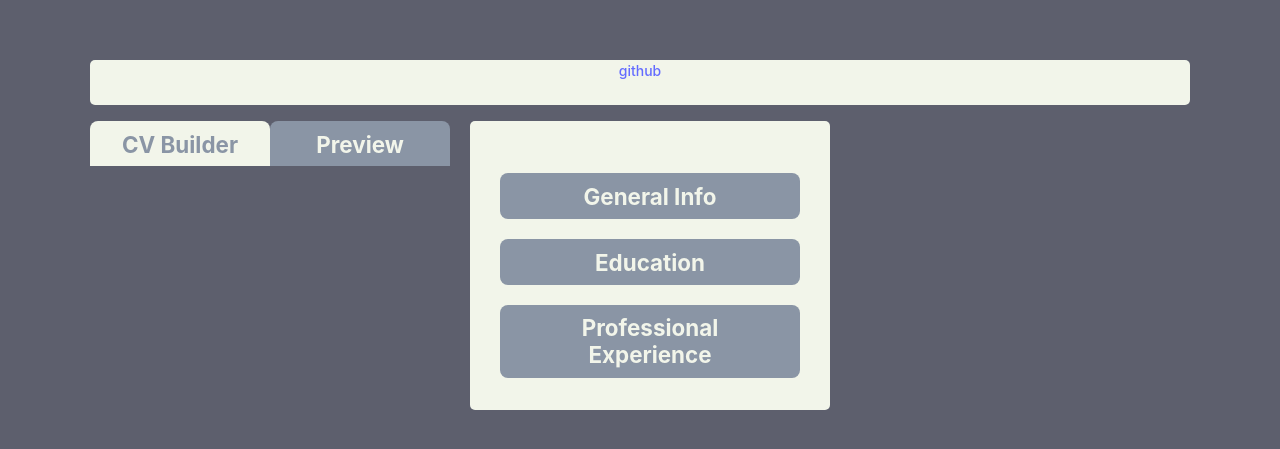
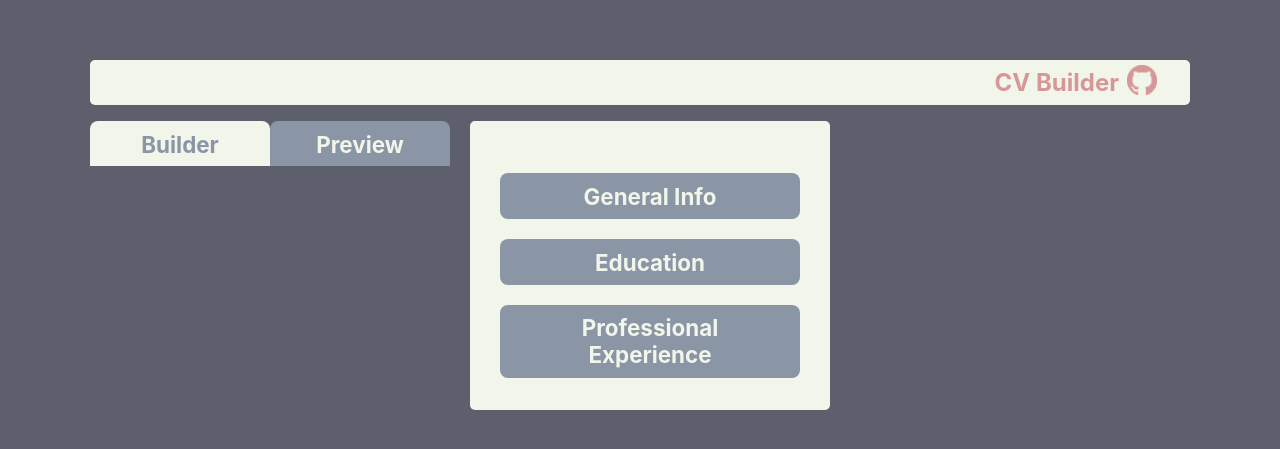
Before and after one commit to TCdotmake/cv-builder, a React (Vite) app: page / in a window 1280 px wide. Shown: the part 165-614 px from the top of the page. Built offline with nearby package versions, Linux system fonts and the light colour scheme.

Commit message:
finished header with link

```diff
--- a/src/App.jsx
+++ b/src/App.jsx
@@ -1,13 +1,13 @@
-import { Fragment, useState } from "react";
+import { useState } from "react";
 import "./App.css";
 import Preview from "./Preview";
 import Builder from "./Builder";
 import example from "./example";
 /** @jsxImportSource @emotion/react */
 import { css } from "@emotion/react";
-import { center, column, flex } from "./flexstyle";
+import { center, column, flex, row } from "./flexstyle";
 import { tabBtn } from "./btn";
-
+import logo from "./github-mark.png";
 const maincss = css`
   margin: 1rem 0;
   display: grid;
@@ -41,6 +41,25 @@ const headercss = css`
   background: var(--white);
   border-radius: 5px;
   margin: 1rem 0;
+  ${flex}
+  ${row}
+  ${center}
+  justify-content: flex-end;
+  padding: 0 3%;
+  gap: 0.5rem;
+  > h1 {
+    color: var(--red);
+    font-size: 1.5rem;
+  }
+`;
+
+const linkcss = css`
+  width: 40px;
+  height: 40px;
+  > * {
+    width: 40px;
+    height: 40px;
+  }
 `;
 
 function App() {
@@ -83,13 +102,27 @@ function App() {
   return (
     <>
       <header css={headercss}>
-        <a>github</a>
+        <h1>CV Builder</h1>
+        <a
+          css={(flex, row, center)}
+          href="https://github.com/TCdotmake/cv-builder"
+          target="_blank"
+        >
+          <img
+            css={css`
+              height: 30px;
+              width: 30px;
+            `}
+            src={logo}
+            alt="GitHub Logo"
+          />
+        </a>
       </header>
       <main css={maincss}>
         {tabs && (
           <div>
             <button css={tabBtn} onClick={builderView}>
-              <h3>CV Builder</h3>
+              <h3>Builder</h3>
             </button>
             <button css={tabBtn} onClick={previewView}>
               <h3>Preview</h3>
```
Also changed, not shown: src/github-mark.png (added).
